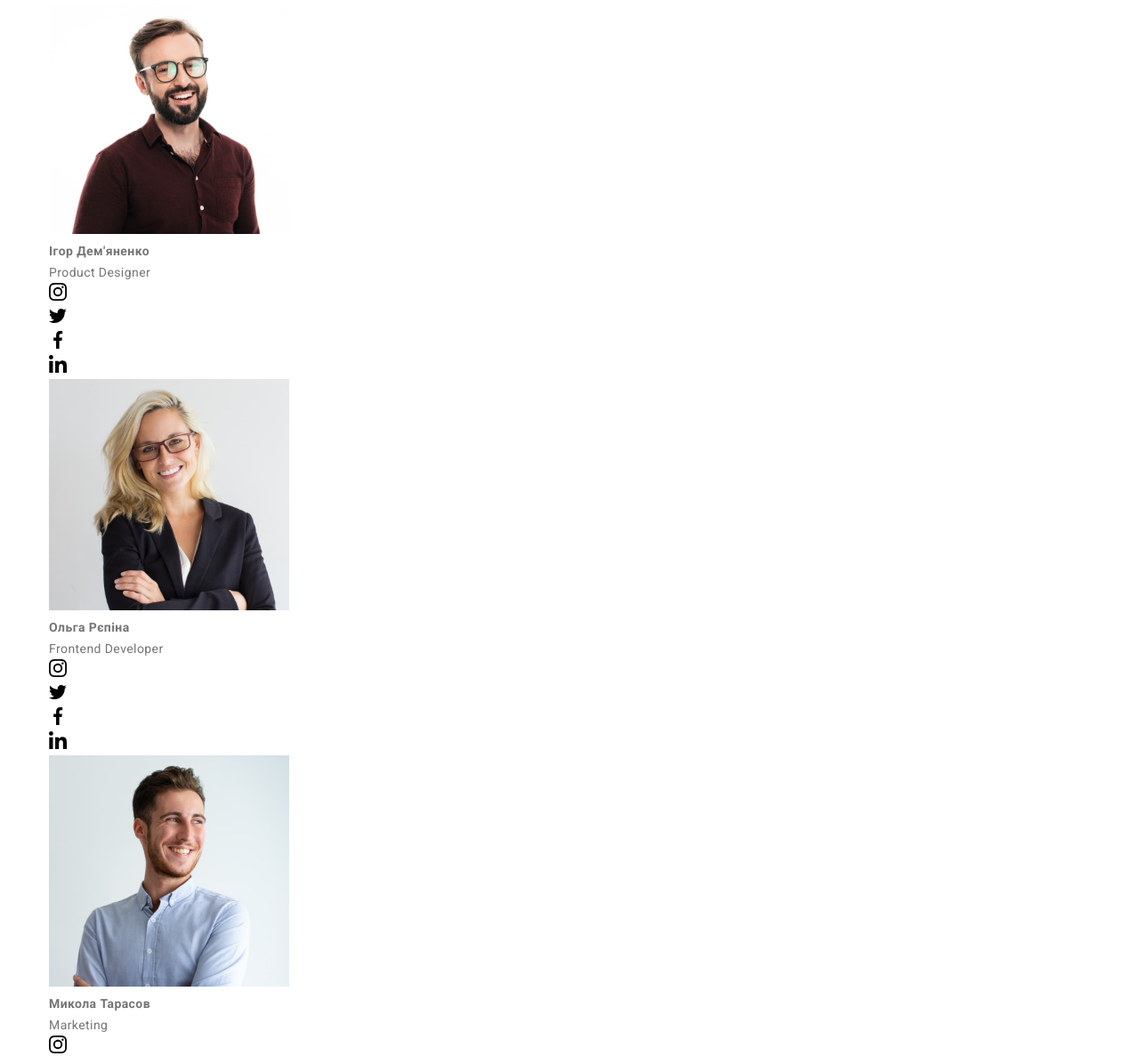
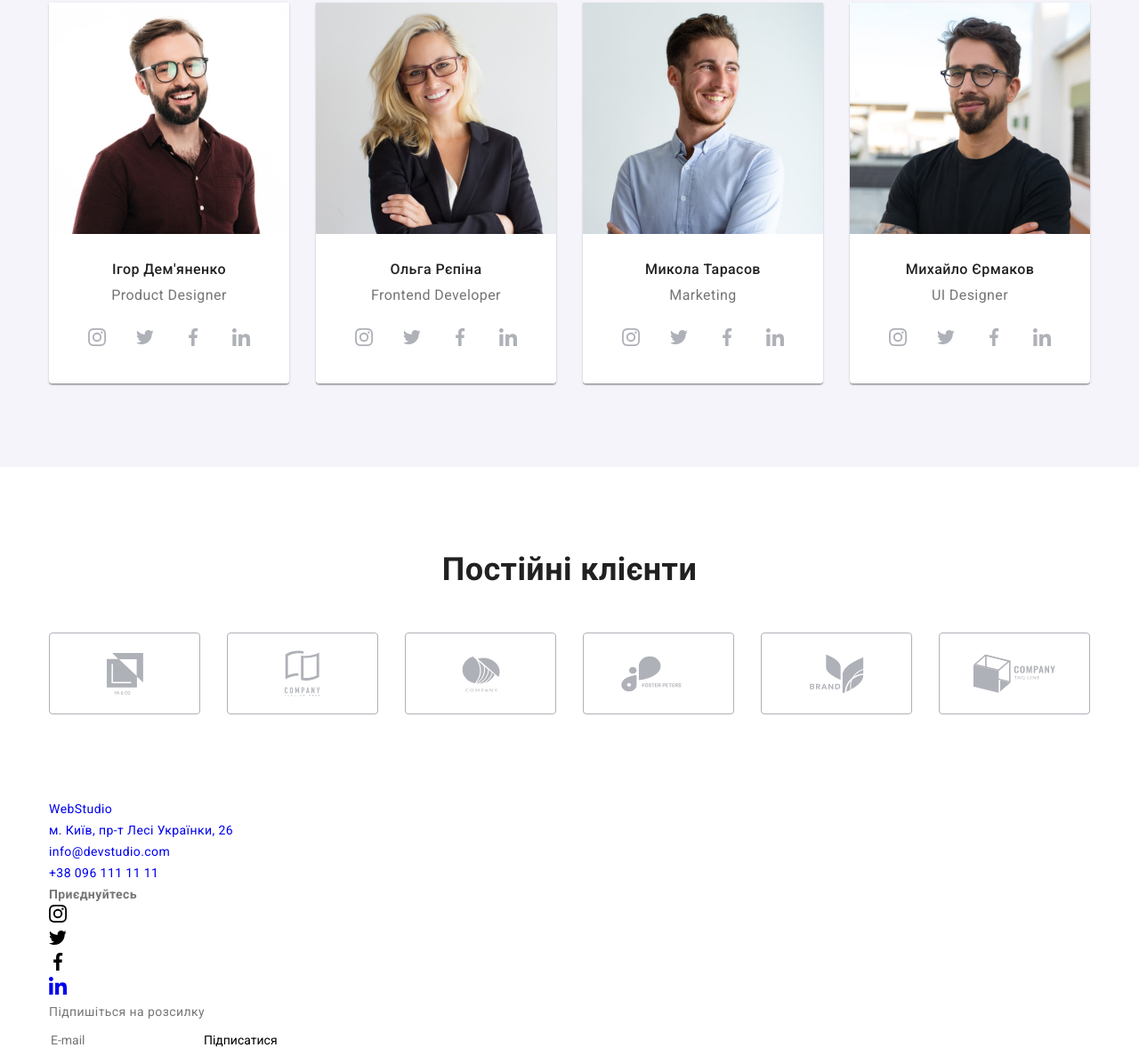
Before and after one commit to San-in/goit-markup-hw-07, a plain HTML site: page index.html in a window 1280 px wide. Shown: the part 1780-2967 px from the top of the page at 89% size. Drawn offline with nearby package versions, Linux system fonts and the light colour scheme.

Commit message:
Переробив секцію team і clients

```diff
--- a/css/style.css
+++ b/css/style.css
@@ -47,7 +47,7 @@ button {
   --color-accent: #2196f3;
   --color-bold: #212121;
   --color-main: #757575;
-
+  /* забрав */
   --color-icon: #afb1b8;
 
   --color-black: #000000;
@@ -343,23 +343,26 @@ body {
 }
 
 /* Team */
-
+/* забрав */
 .team {
   background-color: var(--color-bgr-grey);
 }
+/* забрав */
 .team-list {
   display: flex;
 }
+/* забрав */
 .team-item {
   flex-basis: calc((100% - 90px) / 4);
   box-shadow: 0px 1px 3px rgba(0, 0, 0, 0.12), 0px 1px 1px rgba(0, 0, 0, 0.14),
     0px 2px 1px rgba(0, 0, 0, 0.2);
   border-radius: 0px 0px 4px 4px;
 }
+/* забрав */
 .team-item:not(:last-child) {
   margin-right: 30px;
 }
-
+/* забрав */
 .team-subtitle {
   margin-bottom: 10px;
 
@@ -368,13 +371,13 @@ body {
   font-weight: 500;
   color: var(--color-bold);
 }
-
+/* забрав */
 .team-description {
   margin-bottom: 16px;
   font-size: 16px;
   line-height: calc(19 / 16);
 }
-
+/* забрав */
 .team-text {
   background-color: var(--color-white);
   padding: 30px;
@@ -383,17 +386,17 @@ body {
   border-radius: 0px 0px 4px 4px;
 }
 
-.team-links,
+.team-links, /* забрав */
 .footer-links {
   display: flex;
   justify-content: center;
 }
-.team-link,
+.team-link, /* забрав */
 .footer-link {
   width: 44px;
   height: 44px;
 }
-
+/* забрав */
 .team-link a,
 .footer-link a {
   display: flex;
@@ -406,39 +409,41 @@ body {
 
   transition: color 250ms var(--basic-cubic), background-color 250ms var(--basic-cubic);
 }
-
+/* забрав */
 .team-link a:hover,
 .team-link a:focus {
   color: var(--color-white);
   background-color: var(--color-accent);
 }
-
+/* забрав */
 .team-link a {
   color: var(--color-icon);
 }
-.team-link-vector,
+.team-link-vector, /* забрав */
 .footer-link-vector {
   fill: currentColor;
 }
-.team-link:not(:last-child),
+.team-link:not(:last-child), /* забрав */
 .footer-link:not(:last-child) {
   margin-right: 10px;
 }
 
 /* Clients */
-
+/* забрав */
 .clients-list {
   display: flex;
   justify-content: center;
 }
+/* забрав */
 .clients-item {
   width: 170px;
   height: 92px;
 }
+/* забрав */
 .clients-item:not(:last-child) {
   margin-right: 30px;
 }
-
+/* забрав */
 .clients-item a {
   display: flex;
   justify-content: center;
@@ -454,11 +459,13 @@ body {
 
   transition: color 250ms var(--basic-cubic), border-color 250ms var(--basic-cubic);
 }
+/* забрав */
 .clients-item a:hover,
 .clients-item a:focus {
   color: var(--color-accent);
   border-color: var(--color-accent);
 }
+/* забрав */
 .clients-item-vector {
   fill: currentColor;
 }
--- a/index.html
+++ b/index.html
@@ -414,46 +414,46 @@
       </section>
       <section class="clients section">
         <div class="conteiner">
-          <h2 class="section-title">Постійні клієнти</h2>
-          <ul class="clients-list">
-            <li class="clients-item">
-              <a href="#" class="link-inherit">
-                <svg class="clients-item-vector" width="41" height="47">
+          <h2 class="section__title">Постійні клієнти</h2>
+          <ul class="clients__list">
+            <li class="clients__item">
+              <a href="#" class="clients__link">
+                <svg class="clients__vector" width="41" height="47">
                   <use href="./images/icons.svg#icon-yaco"></use>
                 </svg>
               </a>
             </li>
-            <li class="clients-item">
-              <a href="#" class="link-inherit">
-                <svg class="clients-item-vector" width="40" height="52">
+            <li class="clients__item">
+              <a href="#" class="clients__link">
+                <svg class="clients__vector" width="40" height="52">
                   <use href="./images/icons.svg#icon-company-tag"></use>
                 </svg>
               </a>
             </li>
-            <li class="clients-item">
-              <a href="#" class="link-inherit">
-                <svg class="clients-item-vector" width="43" height="41">
+            <li class="clients__item">
+              <a href="#" class="clients__link">
+                <svg class="clients__vector" width="43" height="41">
                   <use href="./images/icons.svg#icon-company"></use>
                 </svg>
               </a>
             </li>
-            <li class="clients-item">
-              <a href="#" class="link-inherit">
-                <svg class="clients-item-vector" width="84" height="41">
+            <li class="clients__item">
+              <a href="#" class="clients__link">
+                <svg class="clients__vector" width="84" height="41">
                   <use href="./images/icons.svg#icon-foster"></use>
                 </svg>
               </a>
             </li>
-            <li class="clients-item">
-              <a href="#" class="link-inherit">
-                <svg class="clients-item-vector" width="63" height="45">
+            <li class="clients__item">
+              <a href="#" class="clients__link">
+                <svg class="clients__vector" width="63" height="45">
                   <use href="./images/icons.svg#icon-brand"></use>
                 </svg>
               </a>
             </li>
-            <li class="clients-item">
-              <a href="#" class="link-inherit">
-                <svg class="clients-item-vector" width="94" height="44">
+            <li class="clients__item">
+              <a href="#" class="clients__link">
+                <svg class="clients__vector" width="94" height="44">
                   <use href="./images/icons.svg#icon-company-tag-line"></use>
                 </svg>
               </a>
--- /dev/null
+++ b/sass/main-page/main/clients/_clients.scss
@@ -0,0 +1,30 @@
+.clients {
+    &__list {
+        @include flex-center();
+    }
+    &__link {
+        @include flex-center();
+
+        width: 100%;
+        height: 100%;
+
+        color: $colorIcon;
+        border-width: 1px;
+        border-style: solid;
+        border-color: $colorIcon;
+        border-radius: 4px;
+
+        @include hover-clietns();
+    }
+    &__vector {
+        fill:currentColor;
+    }
+}
+
+.clients__item {
+    width: 170px;
+    height: 92px;
+    &:not(:last-child) {
+        margin-right: 30px;
+    }
+}
--- /dev/null
+++ b/sass/main-page/main/team/_team.scss
@@ -0,0 +1,65 @@
+.team {
+    background-color: $bgColorGrey;
+    &__list {
+        display: flex;
+    }
+    &__img {
+        @extend %imgBlock;
+    }
+    &__content {
+        background-color: #ffffff;
+        padding: 30px;
+        text-align: center;
+        white-space: nowrap;
+        border-radius: 0px 0px 4px 4px;
+    }
+    &__subtitle {
+        margin-bottom: 10px;
+
+        font-size: 16px;
+        line-height: calc(19 / 16);
+        font-weight: 500;
+        color: $textColorBold;
+    }
+    &__description {
+        margin-bottom: 16px;
+        font-size: 16px;
+        line-height: calc(19 / 16);
+    }
+    &__links {
+        @include flex-center();
+    }
+    &__link {
+        width: 44px;
+        height: 44px;
+    }
+}
+.team__item {
+    flex-basis: calc((100% - 90px) / 4);
+    box-shadow: 0px 1px 3px rgba(0, 0, 0, 0.12), 0px 1px 1px rgba(0, 0, 0, 0.14),
+    0px 2px 1px rgba(0, 0, 0, 0.2);
+    border-radius: 0px 0px 4px 4px;
+    &:not(:last-child) {
+        margin-right: 30px;
+    }
+}
+
+.link-team {
+    &:not(:last-child) {
+        margin-right: 10px;
+    }
+    &__item {
+        @include flex-center();
+
+        width: 100%;
+        height: 100%;
+        color:$colorIcon;
+        border-radius: 50%;
+
+        @include hover-icon()
+
+    }
+    &__vector {
+        fill: currentColor;
+    }
+}
--- a/sass/main.scss
+++ b/sass/main.scss
@@ -9,4 +9,5 @@
 @import 'main-page/main/hero/hero';
 @import 'main-page/main/benefits/benefits';
 @import 'main-page/main/works/works';
-@import 'main-page/main/team/_team.sccs';
+@import 'main-page/main/team/team';
+@import 'main-page/main/clients/clients';
--- a/sass/utils/_vars.scss
+++ b/sass/utils/_vars.scss
@@ -4,6 +4,7 @@ $textColorAccent:#2196f3;
 $textColorBold: #212121;
 $textColorMain: #757575;
 
+$colorIcon: #afb1b8;
 
 $bgColorAccent:#2196f3;
 $bgColorGrey: #f5f4fa;
@@ -15,13 +16,32 @@ $bgColorGrey: #f5f4fa;
 
 // Міксіни
 
-@mixin hover-accent ($duration:250ms) {
-            transition: color $duration cubic-bezier(0.4, 0, 0.2, 1);
+@mixin hover-accent ($color:$textColorAccent) {
+            transition: color 250ms cubic-bezier(0.4, 0, 0.2, 1);
         &:hover,
         &:focus {
-            color: $textColorAccent;
+            $color: $textColorAccent;
         }
     }
+@mixin hover-icon ($color:#ffffff,$background:$bgColorAccent) {
+    transition: color 250ms cubic-bezier(0.4, 0, 0.2, 1);
+    transition: background-color 250ms cubic-bezier(0.4, 0, 0.2, 1);
+&:hover,
+&:focus {
+    color: $color;
+    background-color: $background;
+}
+}
+@mixin hover-clietns ($color:$textColorAccent,$border:$bgColorAccent) {
+    transition: color 250ms cubic-bezier(0.4, 0, 0.2, 1);
+    transition: background-color 250ms cubic-bezier(0.4, 0, 0.2, 1);
+&:hover,
+&:focus {
+    color: $color;
+    border-color: $border;
+}
+}
+
 
 
 @mixin flex-center ($display:flex) {
```
Also changed, not shown: css/main.css, css/main.min.css, 3 other files.
